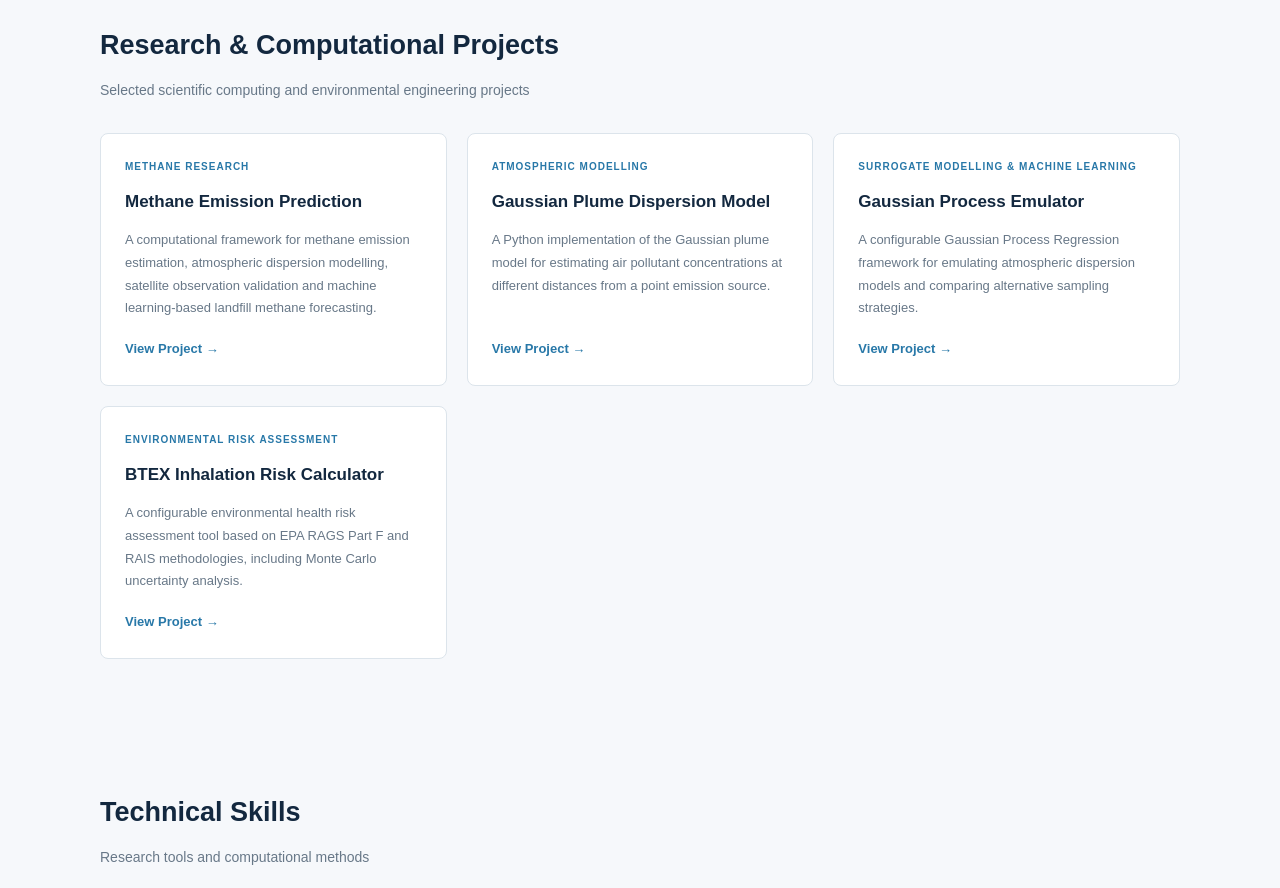
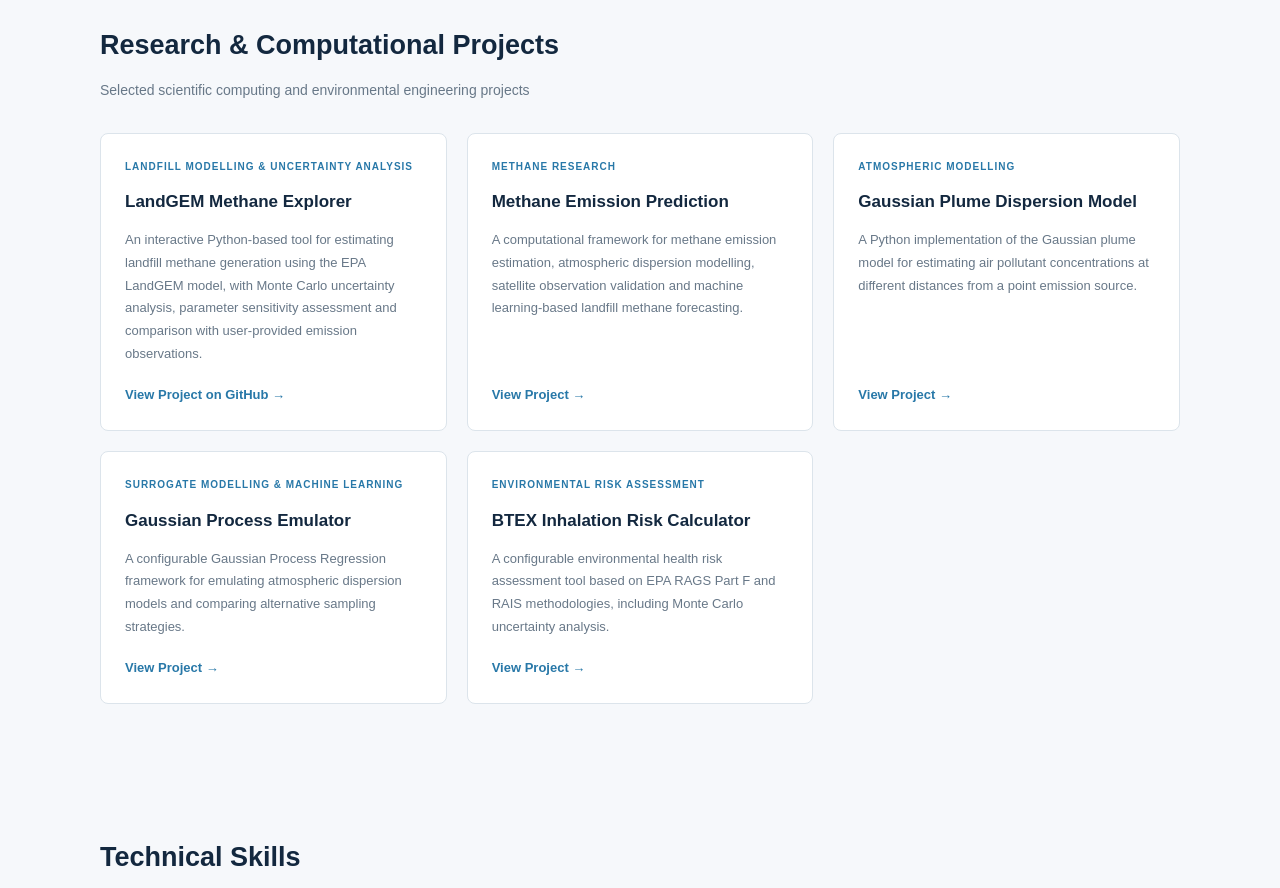
Before and after one commit to Amin-Khademi-UT/Amin-Khademi-UT.github.io, a plain HTML site: page index.html in a window 1280 px wide. Shown: the part 2560-3448 px from the top of the page. Drawn offline with Linux system fonts and the light colour scheme.

Commit message:
Add files via upload

```diff
--- a/index.html
+++ b/index.html
@@ -582,6 +582,22 @@
         </p>
 
         <div class="projects">
+            <article class="project">
+                <div class="project-category">Landfill Modelling & Uncertainty Analysis</div>
+                <h3>LandGEM Methane Explorer</h3>
+                <p>
+                    An interactive Python-based tool for estimating landfill methane
+                    generation using the EPA LandGEM model, with Monte Carlo uncertainty
+                    analysis, parameter sensitivity assessment and comparison with
+                    user-provided emission observations.
+                </p>
+                <a class="project-link"
+                   href="https://github.com/Amin-Khademi-UT?tab=repositories"
+                   target="_blank" rel="noopener">
+                    View Project on GitHub →
+                </a>
+            </article>
+
 
             <article class="project">
                 <div class="project-category">Methane Research</div>
```
